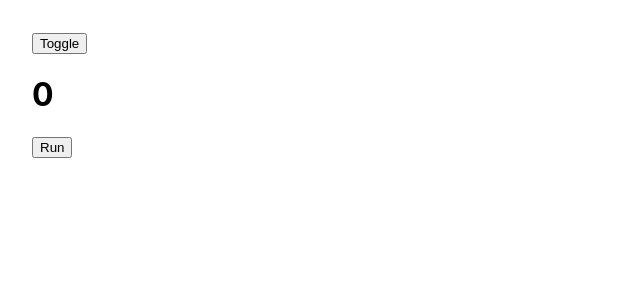
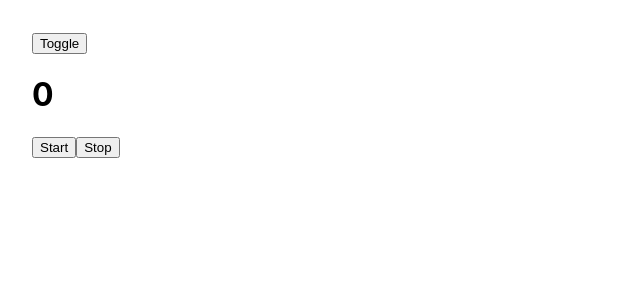
Before and after one commit to Nhantran65/React_add_chore, a React (Create React App) app: page / in a window 1280 px wide. Both pictures are taken after a click on the button "Toggle". Shown: the top 300 px of the page, without its empty margins (0-640 px from the left). Built offline with nearby package versions, Linux system fonts and the light colour scheme.

Commit message:
Add Countdown with applying useRef

```diff
--- a/src/Content.js
+++ b/src/Content.js
@@ -1,49 +1,32 @@
-import { useEffect, useState, useLayoutEffect } from 'react'
+import { useEffect, useState, useLayoutEffect , useRef} from 'react'
 
-// 1.useEffect(callback)
-//  - Gọi callback mỗi khi component re-render
-//  - Gọi callback sau khi component thêm element vào DOM
-// 2.useEffect(callback,[])
-//  - Chỉ gọi lại callback đúng một lần khi component mounted
-// 3.useEffect(callback,[deps])
-//  - Callbacks sẽ được gọi lại mỗi khi Dependencies thay đổi
-//===============================
-// 1.callback luôn được gọi sau khi component mounted
-// 2.cleanup function luôn được gọi trước khi component unmounted
-// 3.cleanup function luôn được gọi trước khi callback được gọi
 
-// useEffect
-// 1. Cập nhật lại state
-// 2. Cập nhật lại DOM
-// 3. Render lại UI
-// 4. Gọi Clean up để deps thay đổi
-// 5. Gọi UseEffect  callback
 
-// useLayoutEffect (sử dụng khi setState rồi dùng useEffect set lại chính nó để trở thành một component mới rồi mới render lại UI)
-// 1. Cập nhật lại state
-// 2. Cập nhật lại DOM
-// 3. Gọi Clean up để deps thay đổi
-// 4. Gọi useLayoutEffect callback(sync)
-// 5. Render lại UI
 
 
 function Content() {
     const [count, setCount]= useState(0)
-    useLayoutEffect(
-      ()=>{
-        if(count>3){
-          setCount(0);
-        }
-      }
-    )
-    const handleRun = ()=>{
-      setCount(count+1);
+
+    let timeId = useRef();
+    const handleStart = ()=> {
+       timeId.current =setInterval(()=>{
+        setCount(prevCount=> prevCount-1);
+      },1000)
+      console.log('start->', timeId.current)
+
+    }
+    const handleStop=()=>{
+      clearInterval(timeId.current)
+      console.log('stop->', timeId.current)
     }
     return(
       <div>
         <h1>{count}</h1>
-        <button onClick={handleRun}>
-          Run
+        <button onClick={handleStart}>
+          Start
+        </button>
+        <button onClick={handleStop}>
+          Stop
         </button>
       </div>)
 }
```
